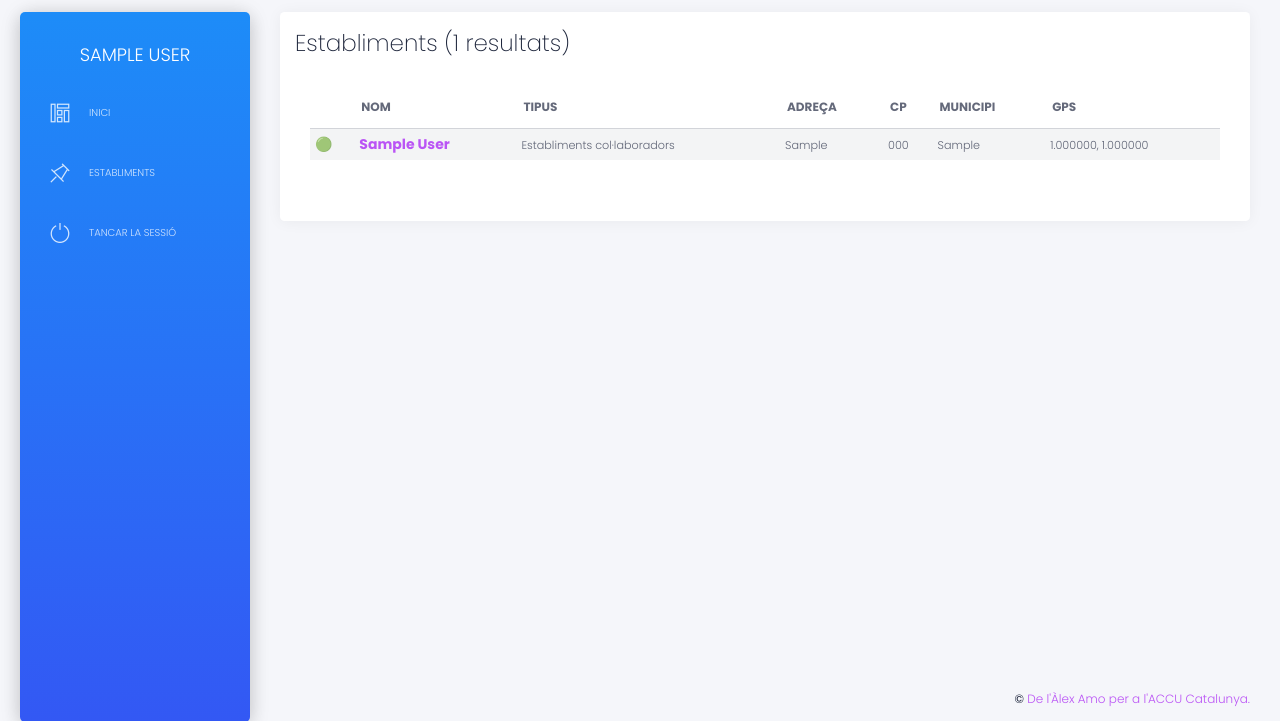
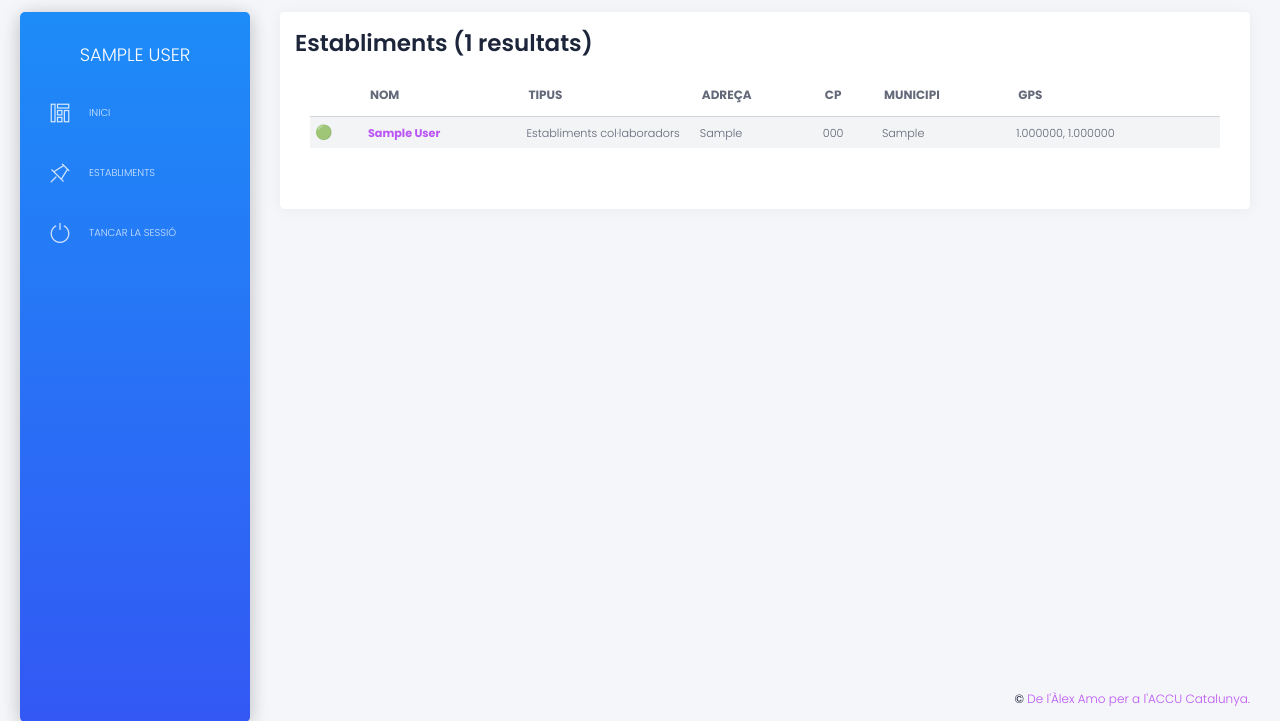
Before and after one commit to alejandro-amo/NPE, a Django app: page /establiments/llistat in a window 1280 px wide. Shown: the part 68-789 px from the top of the page. Run offline with Django 4.2, Linux system fonts and the light colour scheme; a user stored in the database is signed in; data comes from the database, SQL or seed files in the repository; tables that the repository leaves empty hold one stand-in row (values such as "Sample post"); parts of the project's set-up code (start-up, migrations or seed data) failed here and were passed over; some libraries are stand-ins or nearby versions.

Commit message:
fixes in listing layout

```diff
--- a/admin_interface/templates/establiments/llistat.html
+++ b/admin_interface/templates/establiments/llistat.html
@@ -28,7 +28,7 @@
             <div class="col-12">
                 <div class="card ">
                     <div class="card-header">
-                        <h3 class="card-title">Establiments{% if request.llistat %} | Llistat: {{ request.llistat }}{% endif %}{% if request.buscar %} | Cerca: {{ request.buscar }}{% endif %} ({{ amount }} resultats)</h3>
+                        <h3 class="title" style="margin-bottom:0 !important;">Establiments{% if request.llistat %} | Llistat: {{ request.llistat }}{% endif %}{% if request.buscar %} | Cerca: {{ request.buscar }}{% endif %} ({{ amount }} resultats)</h3>
                     </div>
                     <div class="card-body">
                         <div class="col-md-12">
@@ -46,13 +46,13 @@
                                 </thead>
                                 {% for e in entity %}
                                     <tr>
-                                        <td style="padding: 5px 5px;">{% if e.activo %}🟢{% else %}🔴{% endif %}</td>
-                                        <td style="padding: 5px 5px;"><a href="/establiments/detall?id={{ e.id }}"><span style="font-weight: bold">{{ e.nombre | title}}</span></a></td>
-                                        <td style="padding: 5px 5px;"><span class="small" style="max-width: 100px; max-height: 2em; overflow: hidden; word-wrap: break-word;">{{ e.tipo_establecimiento }}</span></td>
-                                        <td style="padding: 5px 5px;"><span class="small">{{ e.direccion }}</span></td>
-                                        <td style="padding: 5px 5px;"><span class="small">{{ e.codigo_postal }}</span></td>
-                                        <td style="padding: 5px 5px;"><span class="small">{{ e.poblacion }}</span></td>
-                                        <td style="padding: 5px 5px;"><span class="small" style="max-width: 100px; max-height: 2em; overflow: hidden; word-wrap: break-word;">{{ e.latitud }}, {{ e.longitud }}</span></td>
+                                        <td style="min-width: 25px; padding: 5px 5px; overflow: hidden; text-overflow: ellipsis; white-space: nowrap;">{% if e.activo %}🟢{% else %}🔴{% endif %}</td>
+                                        <td style="max-width: 400px; padding: 5px 5px; overflow: hidden; text-overflow: ellipsis; white-space: nowrap;"><a href="/establiments/detall?id={{ e.id }}"><span class="small" style="font-weight: bold">{{ e.nombre | title}}</span></a></td>
+                                        <td style="max-width: 90px; padding: 5px 5px; overflow: hidden; text-overflow: ellipsis; white-space: nowrap;"><span class="small" style="max-width: 100px; max-height: 2em; overflow: hidden; word-wrap: break-word;">{{ e.tipo_establecimiento }}</span></td>
+                                        <td style="max-width: 200px; padding: 5px 5px; overflow: hidden; text-overflow: ellipsis; white-space: nowrap;"><span class="small">{{ e.direccion }}</span></td>
+                                        <td style="max-width: 60px; padding: 5px 5px; overflow: hidden; text-overflow: ellipsis; white-space: nowrap;"><span class="small">{{ e.codigo_postal }}</span></td>
+                                        <td style="max-width: 200px; padding: 5px 5px; overflow: hidden; text-overflow: ellipsis; white-space: nowrap;"><span class="small">{{ e.poblacion }}</span></td>
+                                        <td style="max-width: 130px; padding: 5px 5px; overflow: hidden; text-overflow: ellipsis; white-space: nowrap;"><span class="small" style="min-width: 300px; max-height: 2em; overflow: hidden;">{{ e.latitud }}, {{ e.longitud }}</span></td>
                                     </tr>
                                 {% endfor %}
                                 <tbody>
```
